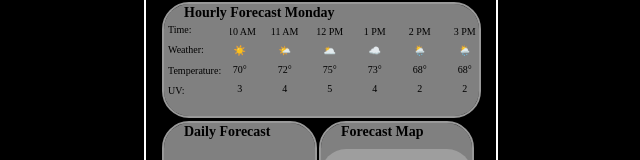
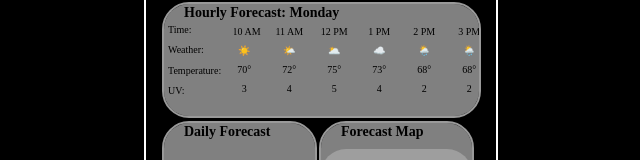
Before and after one commit to evannzheng/Weather-App, a plain HTML site: page index.html in a window 1280 px wide. Shown: the part 466-626 px from the top of the page, 319-959 px from the left. Drawn offline with Linux system fonts and the light colour scheme; no server answers; grey boxes are pictures that could not be loaded.

Commit message:
Update index.html

```diff
--- a/index.html
+++ b/index.html
@@ -162,7 +162,7 @@
 
       <div class="selected">
         <div class="titles">
-            <h1 class="header"> Hourly Forecast Monday</h1>
+            <h1 class="header"> Hourly Forecast: Monday</h1>
             <div class="item">
               <p> Time: </p>
               <p> Weather: </p>
```
